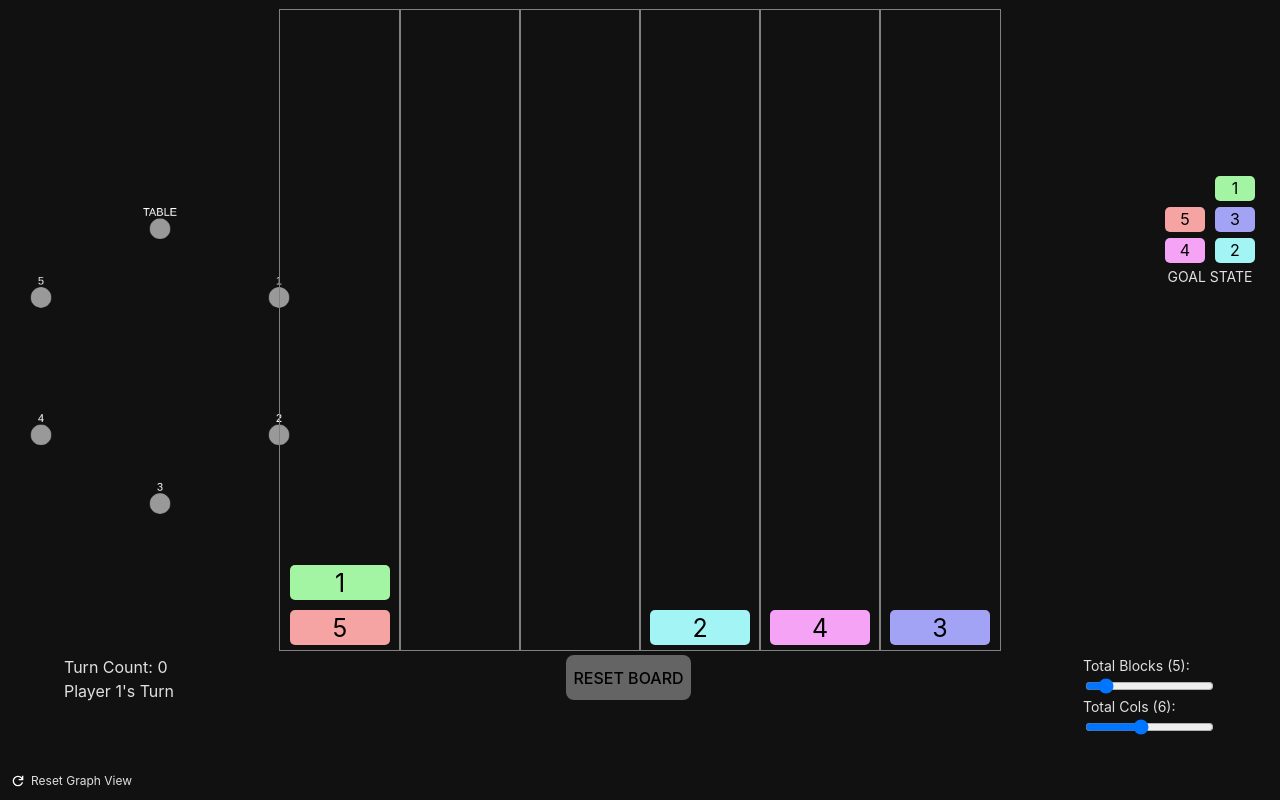
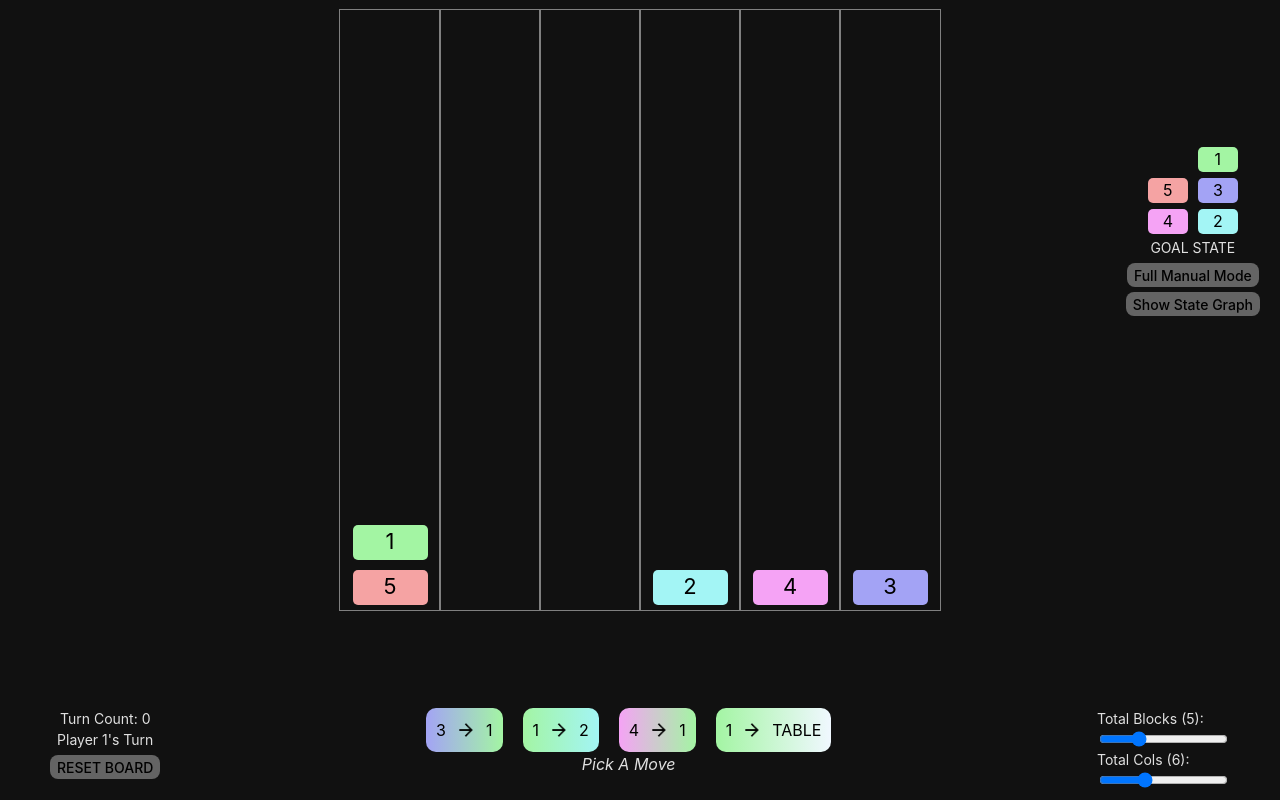
Before and after one commit to BerryBerryTart/block-world, a React (Vite) app: page / in a window 1280 px wide. Built offline with nearby package versions, Linux system fonts and the light colour scheme.

Commit message:
finished two player base

```diff
--- /dev/null
+++ b/src/ActionCard/ActionCard.less
@@ -0,0 +1,21 @@
+.actionCard{
+  margin: 0px 10px 0px 10px;
+  display: flex;
+  flex-direction: row;
+  align-items: center;
+  font-size: 16px;
+  padding: 10px;
+  border-radius: 10px;
+  color: black;
+  cursor: pointer;
+  user-select: none;
+  transition: transform 0.2s;
+  .transferIcon{
+    height: 20px;
+    margin: 0px 10px 0px 10px;
+  }
+
+}
+.actionCard:hover {
+  transform: translateY(-5px);
+}
--- /dev/null
+++ b/src/ActionCard/ActionCard.tsx
@@ -0,0 +1,30 @@
+import "./ActionCard.less";
+import { getBlockColour } from "../utils";
+import arrow from "../assets/arrow.png";
+
+interface ActionProps {
+  from: number;
+  to: number;
+  totalBlocks: number;
+  clickFunc: () => void;
+}
+
+export const ActionCard = (props: ActionProps) => {
+  const { from, to, totalBlocks, clickFunc } = props;
+  const getBgGradient = () => {
+    const start = getBlockColour(from, totalBlocks);
+    const end = getBlockColour(to, totalBlocks);
+    return `linear-gradient(90deg, ${start} 0%, ${end} 100%)`;
+  };
+  return (
+    <div
+      className="actionCard"
+      style={{ background: getBgGradient() }}
+      onClick={() => clickFunc()}
+    >
+      <span>{from > 0 ? from : "TABLE"}</span>
+      <img className="transferIcon" src={arrow} alt={`move ${from} to ${to}`} />
+      <span>{to > 0 ? to : "TABLE"}</span>
+    </div>
+  );
+};
--- a/src/App.less
+++ b/src/App.less
@@ -1,19 +1,3 @@
-#resetContainer {
-  position: fixed;
-  bottom: 10px;
-  left: 10px;
-  display: flex;
-  flex-direction: row;
-  align-items: center;
-  cursor: pointer;
-  span {
-    padding-left: 5px;
-    font-size: 12px;
-  }
-  img {
-    height: 16px;
-  }
-}
 #gameContainer {
   width: 100vw;
   height: 100vh;
@@ -36,6 +20,7 @@
     display: flex;
     justify-content: center;
     flex-direction: column;
+    align-items: center;
     #goalText {
       text-align: center;
       font-size: 14px;
@@ -62,40 +47,74 @@
         user-select: none;
       }
     }
+    #resetContainer {
+      display: flex;
+      flex-direction: row;
+      align-items: center;
+      cursor: pointer;
+      span {
+        padding-left: 5px;
+        font-size: 14px;
+      }
+      img {
+        height: 16px;
+      }
+    }
   }
   #board {
     z-index: 1;
-    height: 80vh;
+    height: 75vh;
     margin-top: 10px;
     display: grid;
     grid-template-rows: 100%;
     .col {
-      max-height: 80vh;
       display: flex;
       align-items: center;
       justify-content: end;
       flex-direction: column;
       flex-wrap: wrap;
       outline: solid 1px grey;
-      min-width: 120px;
+      min-width: 100px;
     }
     .block {
-      width: 100px;
+      width: 75px;
       height: 35px;
       border-radius: 5px;
       color: black;
-      font-size: 25px;
+      font-size: 22px;
       margin: 5px;
       text-align: center;
       user-select: none;
     }
   }
   #info {
+    position: fixed;
+    bottom: 0px;
     display: flex;
     flex-direction: row;
     justify-content: space-between;
-    width: 90vw;
+    width: calc(100vw - 100px);
     padding-top: 5px;
+    padding-bottom: 10px;
+    #leftControls {
+      display: flex;
+      flex-direction: column;
+      align-items: center;
+      .infoText {
+        font-size: 14px;
+      }
+
+    }
+    #middleControls {
+      #actions {
+        display: flex;
+        flex-direction: row;
+      }
+      #moveHeader {
+        text-align: center;
+        font-style: italic;
+      }
+    }
     #endGameContainer {
       display: flex;
       flex-direction: row;
@@ -104,16 +123,6 @@
         padding-top: 10px;
         padding-right: 20px;
       }
-    }
-    button {
-      border-radius: 8px;
-      border: 1px solid transparent;
-      font-size: 16px;
-      font-weight: 500;
-      font-family: inherit;
-      background-color: #646464;
-      cursor: pointer;
-      height: 45px;
     }
 
     #controls {
@@ -124,4 +133,15 @@
       }
     }
   }
+  .controlButton {
+    margin-top: 5px;
+    border-radius: 8px;
+    border: 1px solid transparent;
+    font-size: 14px;
+    font-weight: 500;
+    font-family: inherit;
+    background-color: #646464;
+    cursor: pointer;
+    height: 24px;
+  }
 }
--- a/src/App.tsx
+++ b/src/App.tsx
@@ -1,10 +1,11 @@
-import { useState, useEffect, useRef } from "react";
+import { useState, useEffect, useRef, JSX } from "react";
 import { Board, Block, Column, Graph, CurrentPlayer } from "./interfaces";
 import cytoscape from "cytoscape";
 
 import "./App.less";
 import { getBlockColour } from "./utils";
 import resetIcon from "./assets/reset.svg";
+import { ActionCard } from "./ActionCard/ActionCard";
 
 function App() {
   const [currPlayer, setCurrPlayer] = useState<CurrentPlayer>(
@@ -21,13 +22,17 @@ function App() {
   const dragItemId = useRef(0);
   const prevDragPos = useRef(0);
   const cyRef = useRef<cytoscape.Core | undefined>(undefined);
+  const [actions, setActions] = useState<JSX.Element[]>([]);
+  const [showGraph, setShowGraph] = useState<boolean>(false);
+  const [manualControl, setManualControl] = useState<boolean>(false);
 
-  //number of blocks change so reset game
+  //number of blocks changed so reset game
   useEffect(() => {
     adjustGoalBoardCols();
     resetGame();
   }, [totalBlocks]);
 
+  //number of columns changed so reset game
   useEffect(() => {
     const boardEl = document.getElementById("board");
     if (boardEl) {
@@ -36,6 +41,7 @@ function App() {
     resetGame();
   }, [totalCols]);
 
+  //pregame setup etc
   useEffect(() => {
     const setupCols = async () => {
       const boardEl = document.getElementById("board");
@@ -125,6 +131,104 @@ function App() {
       },
     });
     boardClone.columns[dragItemPos.current].blocks.unshift(blockBuffer);
+    setBoard(boardClone);
+    const hasWon = endGameCheck(boardClone);
+    setMoveCount(moveCount + 1);
+    cyRef.current?.add(gameState.current);
+    if (!hasWon) {
+      setCurrPlayer((prevState) => {
+        if (prevState === CurrentPlayer.PLAYER_1) return CurrentPlayer.PLAYER_2;
+        return CurrentPlayer.PLAYER_1;
+      });
+    }
+  };
+
+  //avoid closures by generating actions WHEN the board has rendered
+  useEffect(() => {
+    if (board?.columns) generateActions();
+  }, [board]);
+
+  //limit to four actions?
+  const generateActions = () => {
+    const ACTION_LIMIT = 4;
+    const boardCols = board.columns;
+    const actionSet = new Set<string>();
+
+    //generate all possible actions
+    for (let fromIndex = 0; fromIndex < boardCols.length; fromIndex++) {
+      const fCol = boardCols[fromIndex].blocks;
+      if (fCol.length === 0) continue;
+      for (let toIndex = 0; toIndex < boardCols.length; toIndex++) {
+        if (fromIndex === toIndex) continue;
+        const tCol = boardCols[toIndex].blocks;
+
+        //no need to move one block from the table to the table
+        if (fCol.length === 1 && tCol.length === 0) continue;
+        const fromBlock = fCol[0].id;
+        const toBlock = tCol[0]?.id ?? -1;
+        actionSet.add(`${fromBlock}|${toBlock}`);
+      }
+    }
+
+    //create action options
+    const actionBuffer = Array.from(actionSet);
+    const actionElements: JSX.Element[] = [];
+
+    //[TODO]: Generate better options instead of doing it randomly
+    shuffle(actionBuffer);
+    for (let i = 0; i < Math.min(ACTION_LIMIT, actionBuffer.length); i++) {
+      const a = actionBuffer[i].split("|");
+      const f = Number(a[0]);
+      const t = Number(a[1]);
+      let fIndex = -1;
+      let tIndex = -1;
+      //find index for each
+      for (let j = 0; j < boardCols.length; j++) {
+        const blocks = boardCols[j].blocks;
+        if (blocks[0]?.id === f && fIndex === -1) {
+          fIndex = j;
+        }
+        if (blocks[0]?.id === t && tIndex === -1) {
+          tIndex = j;
+        }
+        //finds table
+        if (blocks.length === 0 && t === -1 && tIndex === -1) {
+          tIndex = j;
+        }
+      }
+      const el = (
+        <ActionCard
+          from={f}
+          to={t}
+          totalBlocks={totalBlocks}
+          key={actionBuffer[i]}
+          clickFunc={() => playAction(fIndex, tIndex, f, t)}
+        />
+      );
+      actionElements.push(el);
+    }
+    setActions(actionElements);
+  };
+
+  const playAction = (
+    fromIndex: number,
+    toIndex: number,
+    source: number,
+    target: number
+  ) => {
+    const boardClone = structuredClone(board);
+    const blockBuffer = boardClone.columns[fromIndex].blocks.shift() as Block;
+    boardClone.columns[toIndex].blocks.unshift(blockBuffer);
+
+    //graph stuff
+    gameState.current.push({
+      data: {
+        id: `${source}-${target}`,
+        source: source.toString(),
+        target: target > 0 ? target.toString() : "TABLE",
+      },
+    });
+
     setBoard(boardClone);
     const hasWon = endGameCheck(boardClone);
     setMoveCount(moveCount + 1);
@@ -242,7 +346,7 @@ function App() {
               <div
                 key={block.id}
                 className={isMainBoard ? "block" : "goal-block"}
-                draggable={blockIndex === 0 && !endGame}
+                draggable={blockIndex === 0 && !endGame && manualControl}
                 onDragStart={(e) => dragStart(e, index, block.id)}
                 onDragEnd={drop}
                 style={{
@@ -260,38 +364,68 @@ function App() {
 
   return (
     <div>
-      <div id="resetContainer" onClick={resetGraphView}>
-        <img id="resetIcon" src={resetIcon} />
-        <span>Reset Graph View</span>
-      </div>
-
       <div id="gameContainer">
-        <div id="cy" />
+        <div id="cy" style={{ opacity: showGraph ? "1" : "0" }} />
         <div id="board">{board.columns && renderBoard()}</div>
         <div id="goal">
           <div id="goalBoard">{goalBoard.columns && renderBoard(false)}</div>
           <div id="goalText">GOAL STATE</div>
+          <button
+            className="controlButton"
+            onClick={() => setManualControl((p) => !p)}
+          >
+            {manualControl ? "Card Choice Mode" : "Full Manual Mode"}
+          </button>
+          <button
+            className="controlButton"
+            onClick={() => setShowGraph((p) => !p)}
+          >
+            {showGraph ? "Hide State Graph" : "Show State Graph"}
+          </button>
+          {showGraph && (
+            <button
+              className="controlButton"
+              id="resetContainer"
+              onClick={resetGraphView}
+            >
+              <img id="resetIcon" src={resetIcon} />
+              <span>Reset Graph View</span>
+            </button>
+          )}
         </div>
         <div id="info">
-          <div>
-            <div>Turn Count: {moveCount}</div>
+          <div id="leftControls">
+            <div className="infoText">Turn Count: {moveCount}</div>
             {!endGame ? (
-              <div>
+              <div className="infoText">
                 Player {currPlayer === CurrentPlayer.PLAYER_1 ? 1 : 2}'s Turn
               </div>
             ) : (
-              <div>
+              <div className="infoText">
                 Player {currPlayer === CurrentPlayer.PLAYER_1 ? 1 : 2} Wins!!!
               </div>
             )}
+            {!endGame && (
+              <button className="controlButton" onClick={resetGame}>
+                RESET BOARD
+              </button>
+            )}
+            {endGame && (
+              <div id="endGameContainer">
+                <button className="controlButton" onClick={resetGame}>
+                  PLAY AGAIN?
+                </button>
+              </div>
+            )}
           </div>
-          {!endGame && <button onClick={resetGame}>RESET BOARD</button>}
-          {endGame && (
-            <div id="endGameContainer">
-              <div id="endHeader">Game Over.</div>
-              <button onClick={resetGame}>PLAY AGAIN?</button>
-            </div>
-          )}
+          <div id="middleControls">
+            {endGame && <div id="endHeader">Game Over.</div>}
+            {!manualControl && !endGame && <div id="actions">{actions}</div>}
+            {!manualControl && !endGame && (
+              <div id="moveHeader">Pick A Move</div>
+            )}
+          </div>
+
           <div id="controls">
             <label htmlFor="numBlocks">Total Blocks ({totalBlocks}): </label>
             <input
@@ -299,7 +433,7 @@ function App() {
               name="numBlocks"
               step={1}
               min={3}
-              max={20}
+              max={10}
               value={totalBlocks}
               onChange={(e) => setTotalBlocks(parseInt(e.target.value))}
             />
@@ -308,7 +442,7 @@ function App() {
               type="range"
               name="numCols"
               step={1}
-              min={3}
+              min={4}
               max={10}
               value={totalCols}
               onChange={(e) => setTotalCols(parseInt(e.target.value))}
--- a/src/utils.ts
+++ b/src/utils.ts
@@ -1,5 +1,8 @@
 const getBlockColour = (index: number, totalBlocks: number): string => {
-  const val = 360 * ((index + 1) / (totalBlocks + 1))
+  if (index < 0) {
+    return "rgb(240, 248, 255)";
+  }
+  const val = 360 * ((index + 1) / (totalBlocks + 1));
   return `hsl(${val}, 80%, 80%)`;
 };
 
```
Also changed, not shown: src/assets/arrow.png (added).
